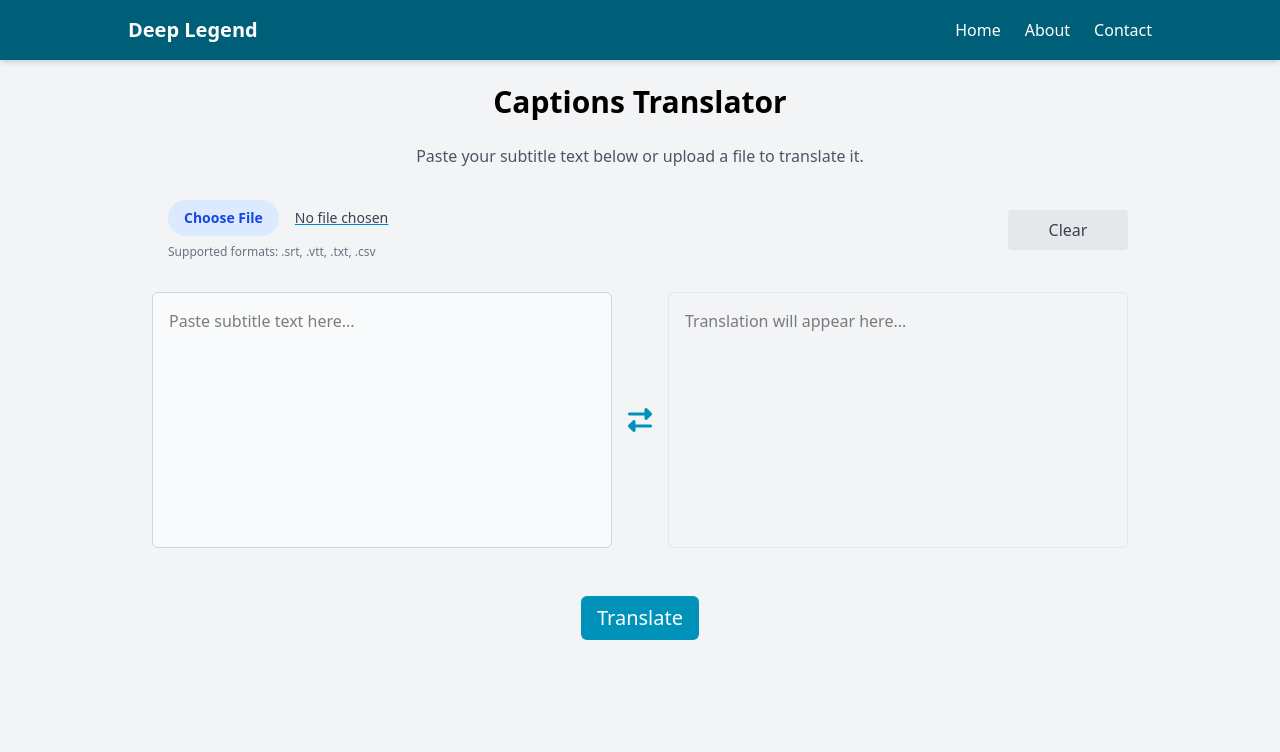
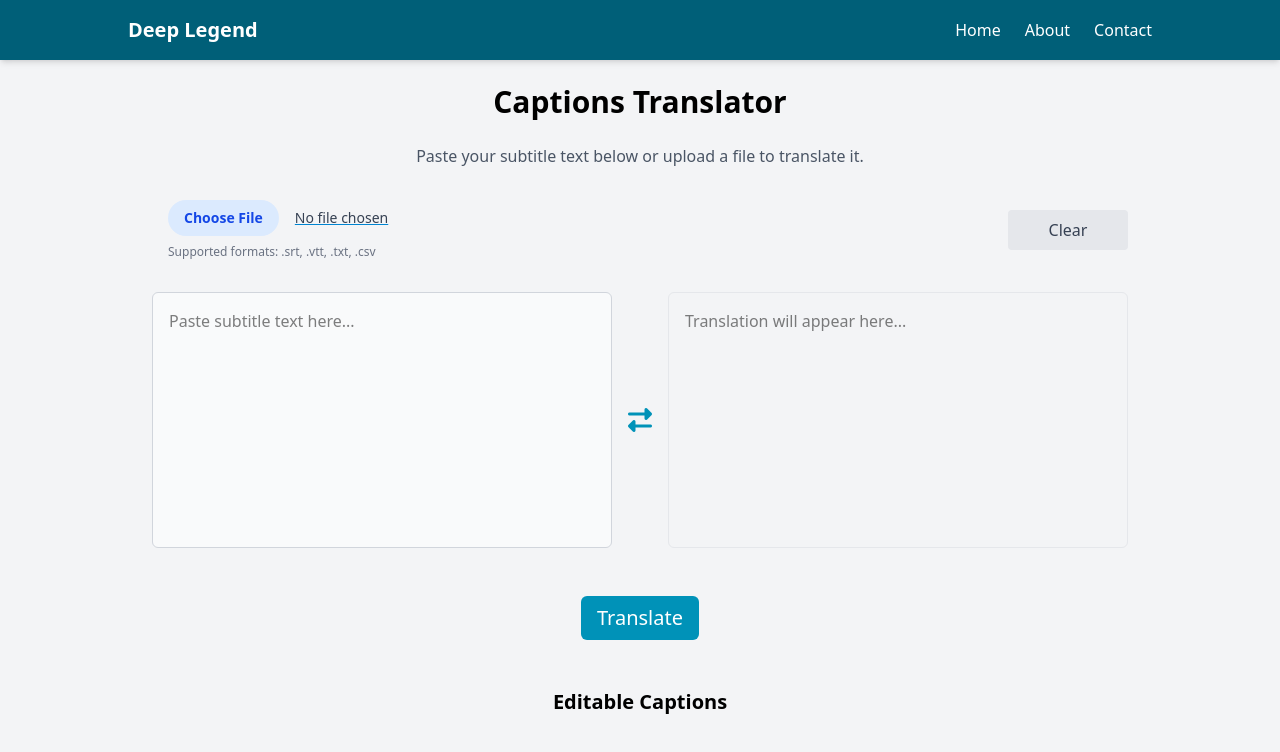
Before and after one commit to anamspe/deep-legend, a React (Vite) app: page / in a window 1280 px wide. Shown: the top 752 px of the page. Built offline with nearby package versions, Linux system fonts and the light colour scheme.

Commit message:
Add text areas to edit the captions

```diff
--- a/src/components/TextAreaPanel.jsx
+++ b/src/components/TextAreaPanel.jsx
@@ -23,6 +23,12 @@ const TextAreaPanel = () => {
     setSubtitles(parsedSubtitles);
     console.log("Subtitles in state:", parsedSubtitles);
   };
+
+  const handleSubtitleChange = (index, newText) => {
+    const updated = [...subtitles];
+    updated[index].text = newText
+    setSubtitles(updated);
+  }
 
   return (
     <div>
@@ -72,6 +78,26 @@ const TextAreaPanel = () => {
           Translate
         </button>
       </div>
+      <div className="mt-12">
+        <h2 className="text-xl font-semibold mb-4 text-center">
+          Editable Captions
+        </h2>
+        {subtitles.map((sub, index) => (
+          <div
+            key={sub.id}
+            className="mb-6 border p-4 rounded bg-gray-50 shadow-sm"
+          >
+            <p className="text-xs text-gray-600 mb-2">
+              {sub.start} → {sub.end}
+            </p>
+            <textarea
+              className="w-full border border-gray-300 rounded p-2 resize-y"
+              value={sub.text}
+              onChange={(e) => handleSubtitleChange(index, e.target.value)}
+            />
+          </div>
+        ))}
+      </div>
     </div>
   );
 };
```
